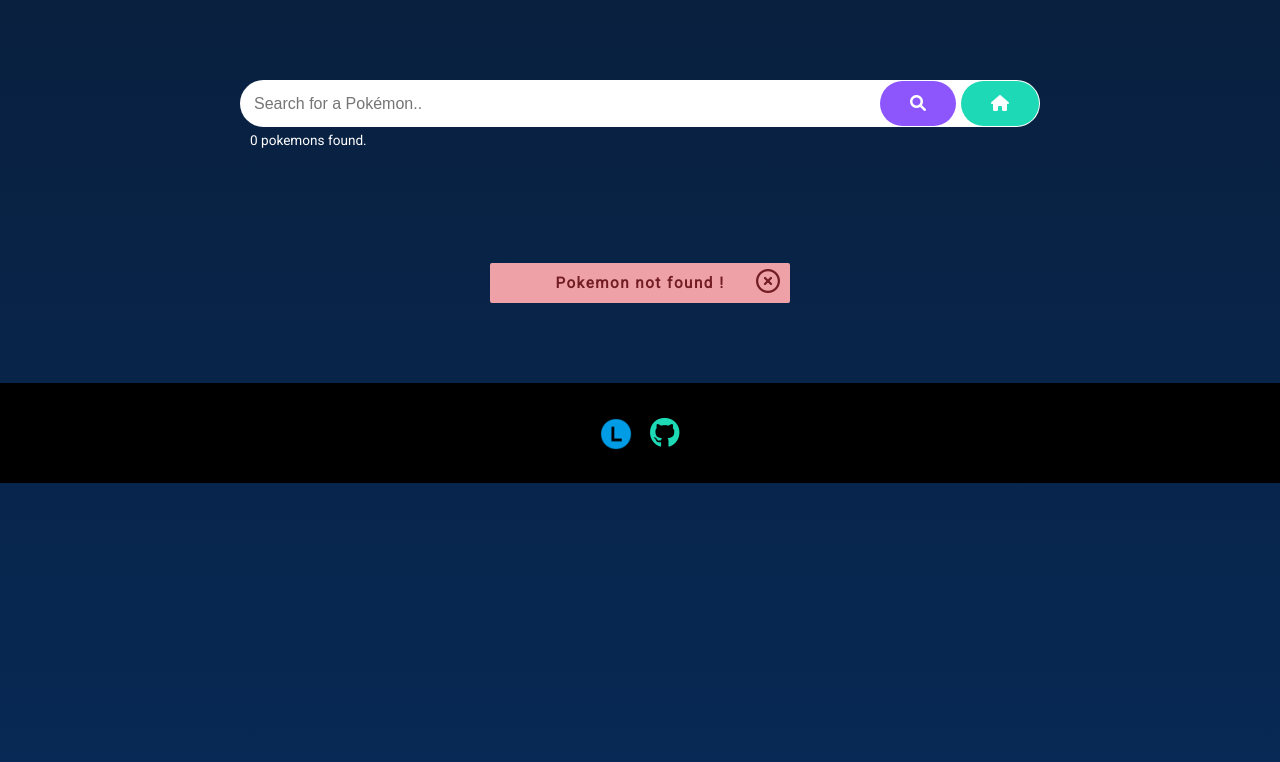
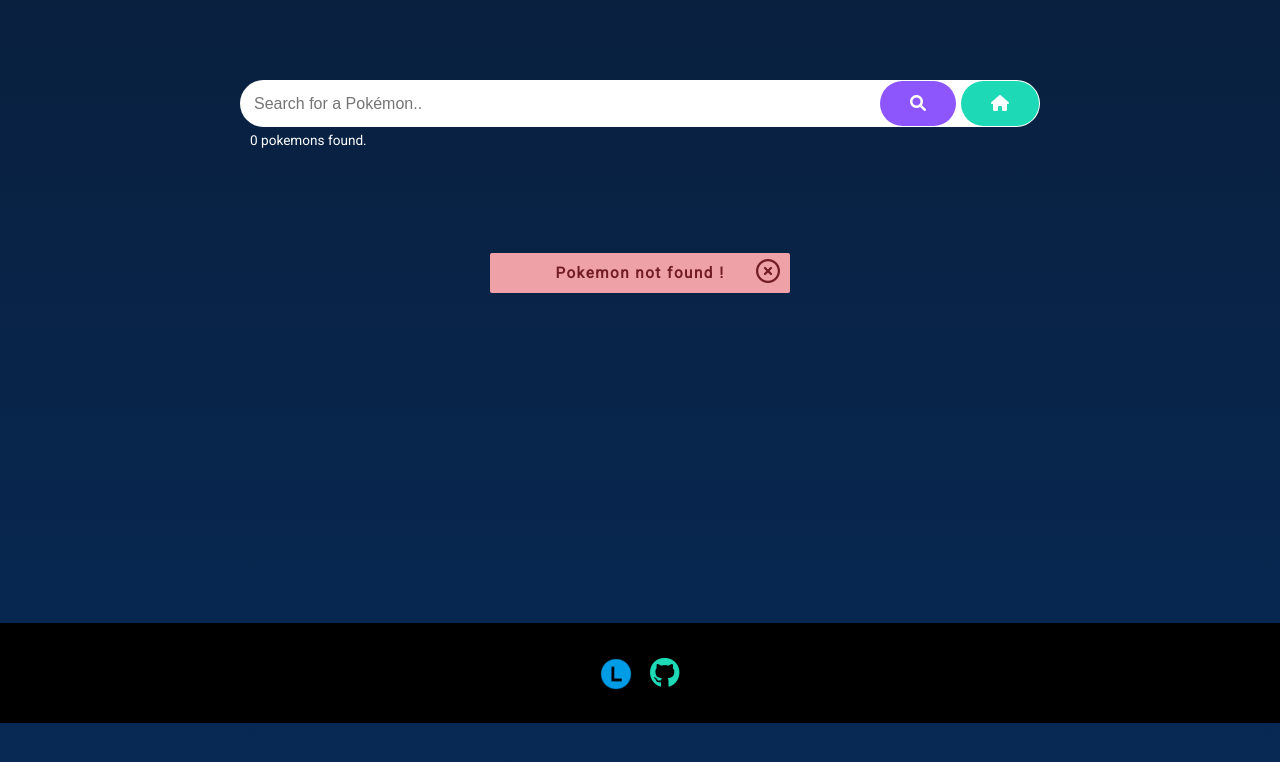
Before and after one commit to LucasAlmeidaSar/pokedex-django, a Django app: page / in a window 1280 px wide. Shown: the top 762 px of the page. Run offline with Django 3.2, Linux system fonts and the light colour scheme; data that the repository does not hold is empty.

Commit message:
Ajustes nos tamanhos de margin e padding nas páginas de not found e com 1 pokemon.

```diff
--- a/static/css/base.css
+++ b/static/css/base.css
@@ -37,7 +37,7 @@
 }
 
 .container {
-	padding: 40px;
+  padding: 40px 40px 0;
 	margin: 0 auto;
 }
 
@@ -480,7 +480,10 @@
   place-items: center;
 }
 
-.pokemon-not-found.active{  display: grid;  }
+.pokemon-not-found.active{
+    display: grid;
+    margin: 0 auto 300px;
+}
 
 .not-found-message{
   font-weight: bold;
--- a/static/css/pokemon_info.css
+++ b/static/css/pokemon_info.css
@@ -244,6 +244,6 @@
     text-align: center;
   }
   .btn-return {
-    margin: 50px auto;
+    margin: 30px auto;
   }
 }
```
